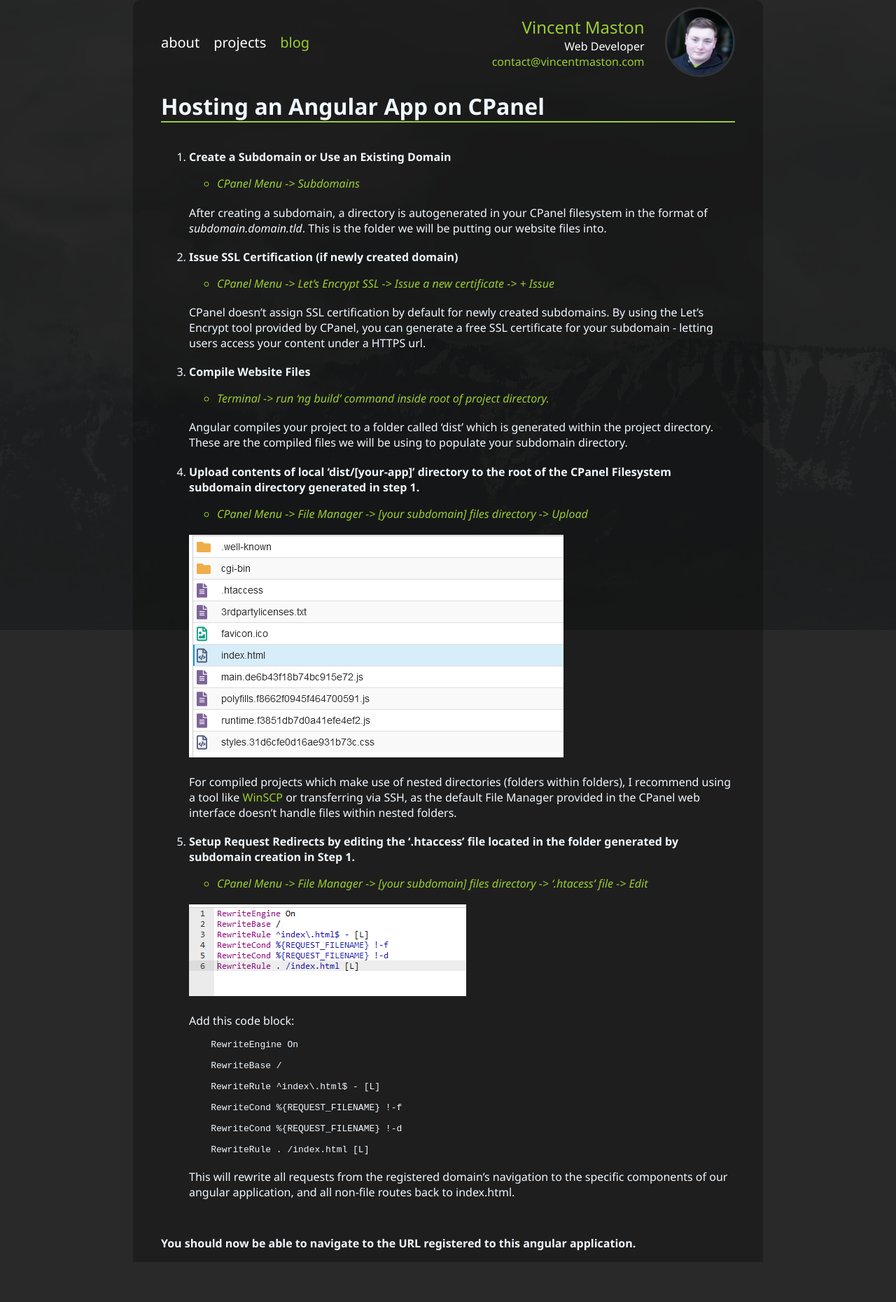
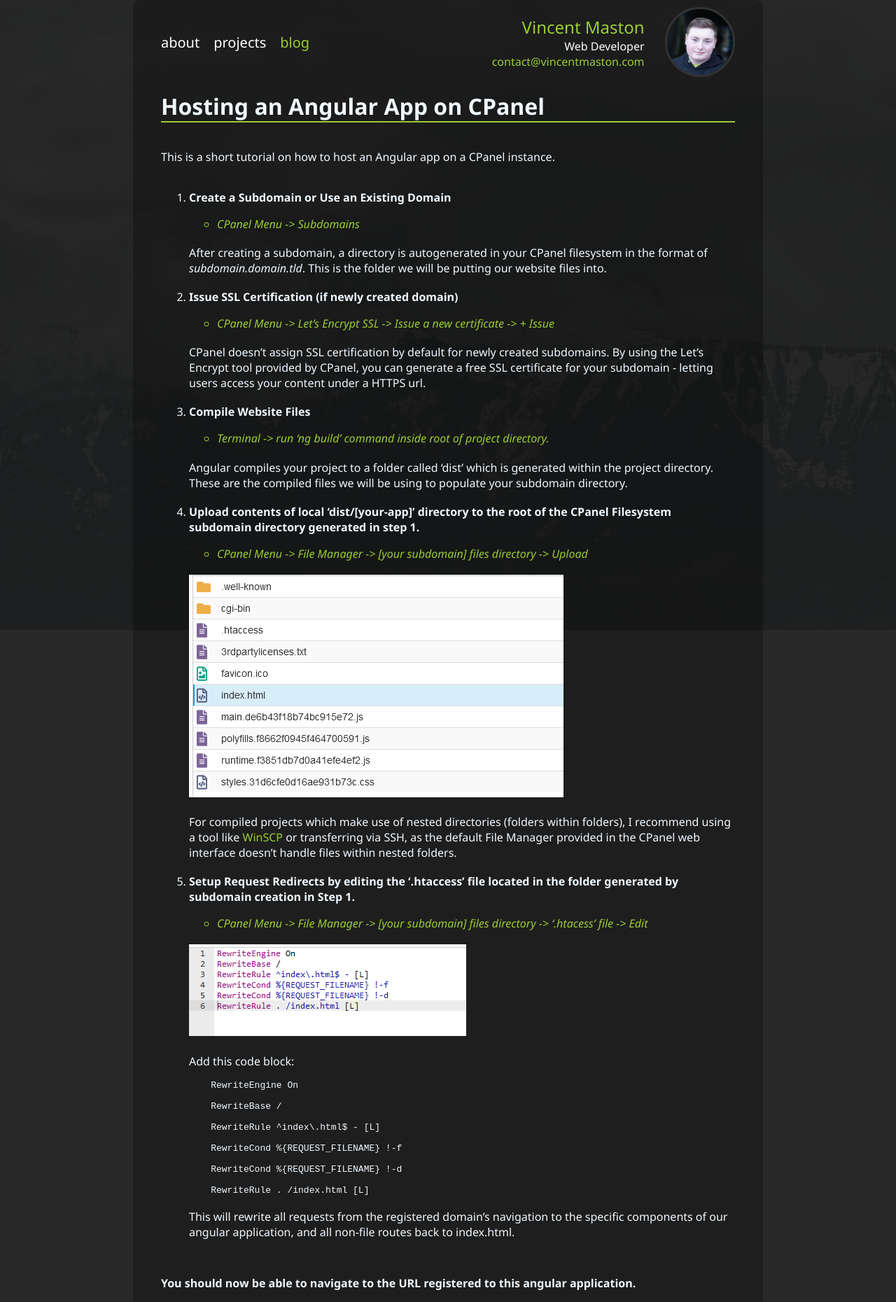
Before and after one commit to VMaston/vmaston.github.io, a Jekyll site: the page built from _posts/blog/2022-01-16-hosting-an-angular-app-on-cpanel.md, in a window 1280 px wide. Shown: the whole page at 70% size. Built offline with Jekyll 4.4.1, drawn with Linux system fonts in a browser that asks for light colours; before the commit the page ends 1803 px from its top, so only the background shows below that; part of the change alters nothing that is shown.

Commit message:
publish the nestjs app tutorial

```diff
--- a/_posts/blog/2022-01-16-hosting-an-angular-app-on-cpanel.md
+++ b/_posts/blog/2022-01-16-hosting-an-angular-app-on-cpanel.md
@@ -5,6 +5,7 @@ blurb: This is a short tutorial on how to host an Angular app on a CPanel instan
 ---
 
 # {{page.title}}
+{{page.blurb}}
 
 1.  **Create a Subdomain or Use an Existing Domain**
 
--- /dev/null
+++ b/_posts/blog/2022-01-17-hosting-a-nestjs-app-on-cpanel.md
@@ -0,0 +1,53 @@
+---
+title: Hosting a NestJS App on CPanel
+layout: blogpost
+blurb: This is a tutorial on how to host an NestJS app on a CPanel instance.
+---
+
+# {{page.title}}
+{{page.blurb}}
+
+1.  **Setup Node.JS App**
+
+    * *CPanel Menu -> Setup Node.JS App -> Create Application*
+
+    ![CPanel - Setup Node.JS App Screen](/assets/img/blog/hosting-a-nestjs-app-on-cpanel-1.jpg)
+
+    We use the Node.JS App Setup on CPanel because NestJS is a framework for Node.js, so the deployment process is the same. After creating a node.js application, a directory is autogenerated in your CPanel filesystem with the name of your application root. This is the folder we will be putting our server files into.
+
+2.  **Compile Website Files**
+
+	* *Terminal -> run ‘npm run build’ command inside root of project directory on your local machine.*
+
+    NestJS compiles your project to a folder called ‘dist’ which is generated within the project directory. These are the compiled files we will be using to populate your node app directory.
+
+3.  **Compress/Zip the contents of ‘dist’ for convenient upload to CPanel. (Or use an FTP/SSH client.)**
+
+    Make sure the file type is .zip as CPanel does not recognize .7z. The reason we compress the files for upload is because CPanel cannot recognize subfolders when using the File System uploader. The ‘login’ folder in the example provided above would be ignored by the upload process. This is why I recommend a tool like [WinSCP](https://winscp.net/eng/index.php) or using an SSH solution.
+
+4.  **Upload compressed local ‘dist’ directory (dist.zip) to the CPanel Filesystem nodejs app directory generated in step 2.**
+
+    * *CPanel Menu -> File Manager -> [your node js app] directory -> Upload ‘dist.zip’*
+
+5.  **Extract the contents of your uploaded .zip file into the CPanel Filesystem ‘dist’ directory.**
+
+    * *CPanel Menu -> File Manager -> [your node js app] directory -> ‘dist.zip’ -> Extract*
+
+    ![CPanel - dist.zip extraction](/assets/img/blog/hosting-a-nestjs-app-on-cpanel-2.png)
+
+    Extracting this way will extract the files into the /dist directory.
+
+6.  **Upload ‘nest-cli.json’ and ‘package.json’ files from local project root directory to the CPanel Filesystem nodejs app directory generated in step 2.**
+
+    * *CPanel Menu -> File Manager -> [your node js app] directory -> Upload*
+
+    (You can drag and drop these files, without the need to compress them into a zip folder as there are no sub-folders included).
+
+7.  **Run NPM Install for Node.JS Application**
+    * *CPanel Menu -> Setup Node.Js App -> [your node js app] -> Run NPM Install*
+
+    ![CPanel - NPM Install](/assets/img/blog/hosting-a-nestjs-app-on-cpanel-3.png)
+
+    This will only be available if you followed the steps above and have correctly uploaded the package.json file in the right directory. Before starting, I recommend stopping the application if it is currently running to reduce the computing power required to run the node-modules installer. This process can take anywhere from 5-20 minutes depending on the available resources of your CPanel instance and the amount of external libraries you are using in your project.
+
+**You should now be able to navigate to the URL registered to this application.**
--- a/assets/css/styles.css
+++ b/assets/css/styles.css
@@ -36,6 +36,10 @@ button {
   padding: 0;
   border: none;
   background: none;
+}
+
+img {
+  max-width: 100%;
 }
 
 /* === WRAPPER SETTINGS === */
```
Also changed, not shown: assets/img/background.jpg (deleted), assets/img/blog/hosting-a-nestjs-app-on-cpanel-1.jpg (added), assets/img/blog/hosting-a-nestjs-app-on-cpanel-2.png (added), assets/img/blog/hosting-a-nestjs-app-on-cpanel-3.png (added).
